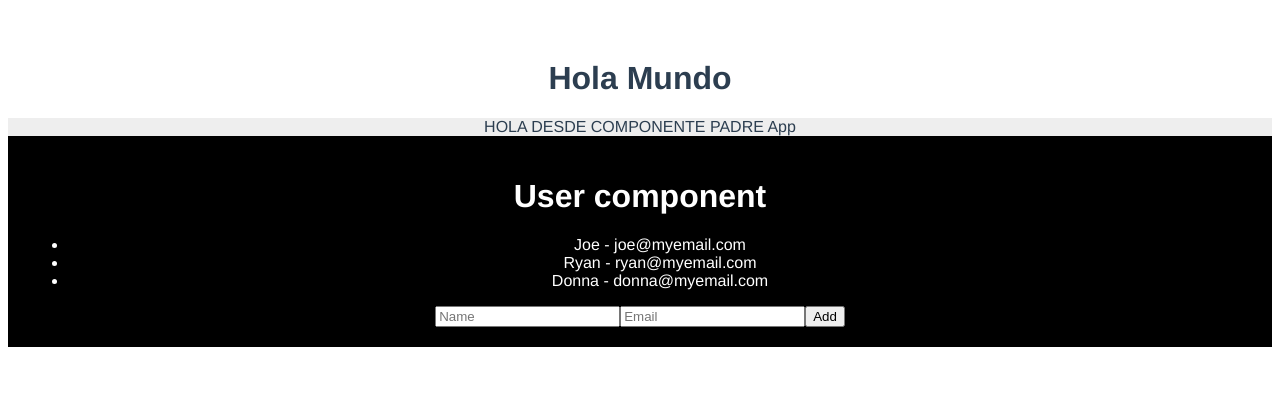
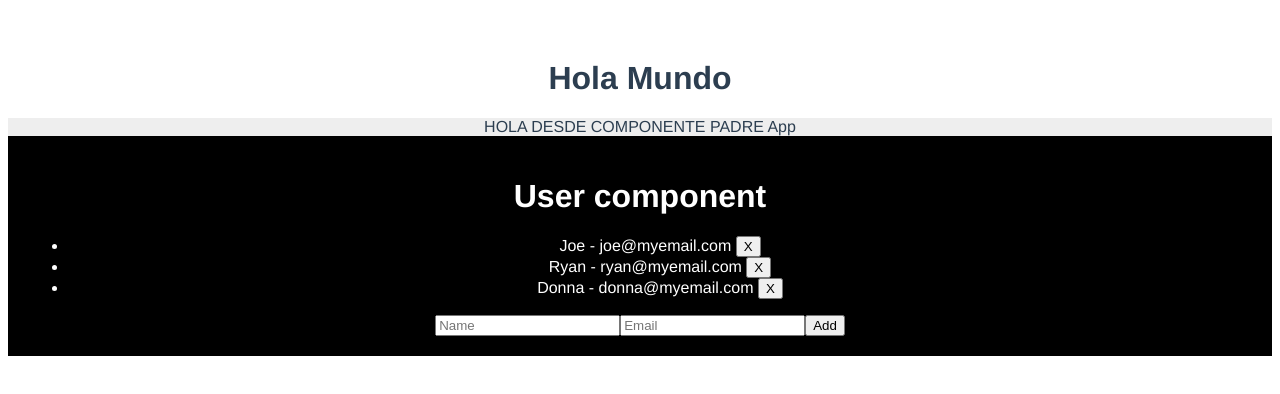
Before and after one commit to jorgechauxjr/practice-vuejs, a Vue app in the folder 1-users-app/: page / in a window 1280 px wide. Shown: the top 394 px of the page. Built offline with nearby package versions, Linux system fonts and the light colour scheme.

Commit message:
[1-users-app] Implement [delete] a user in User.vue

```diff
--- a/1-users-app/src/components/User.vue
+++ b/1-users-app/src/components/User.vue
@@ -5,6 +5,7 @@
       <li v-for="user in users"
         v-bind:key="user.email">
         {{ user.name }} - {{ user.email }}
+        <button v-on:click="deleteUser()">X</button>
       </li>
     </ul>
     <!-- .prevent es para que no se refresque la pagina al enviar datos del formulario -->
@@ -50,6 +51,9 @@
       addUser() {
         this.users.push(this.newUser)
         this.newUser= {}
+      },
+      deleteUser(user) {
+        this.users.splice(this.users.indexOf(user), 1);
       }
     }
   }
```
